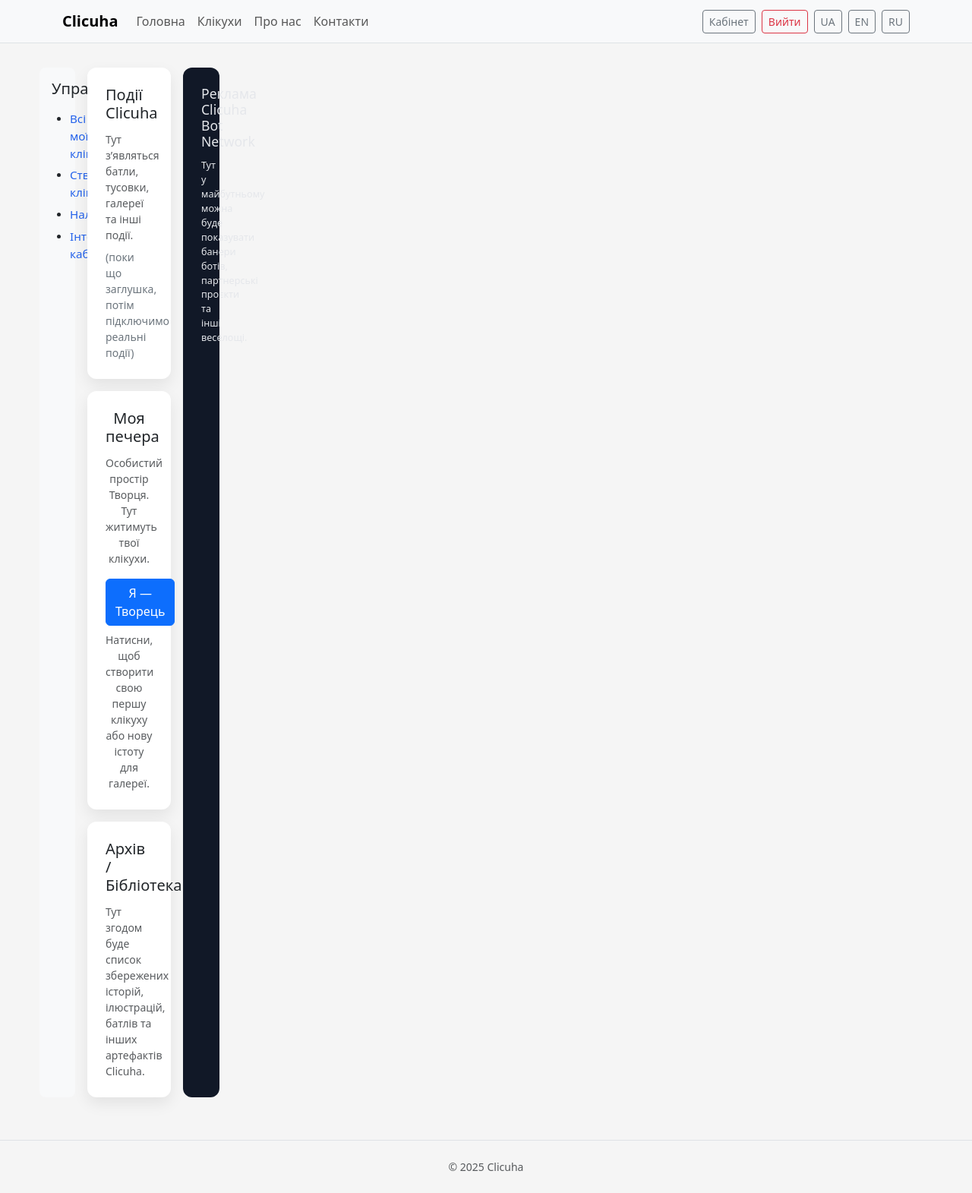
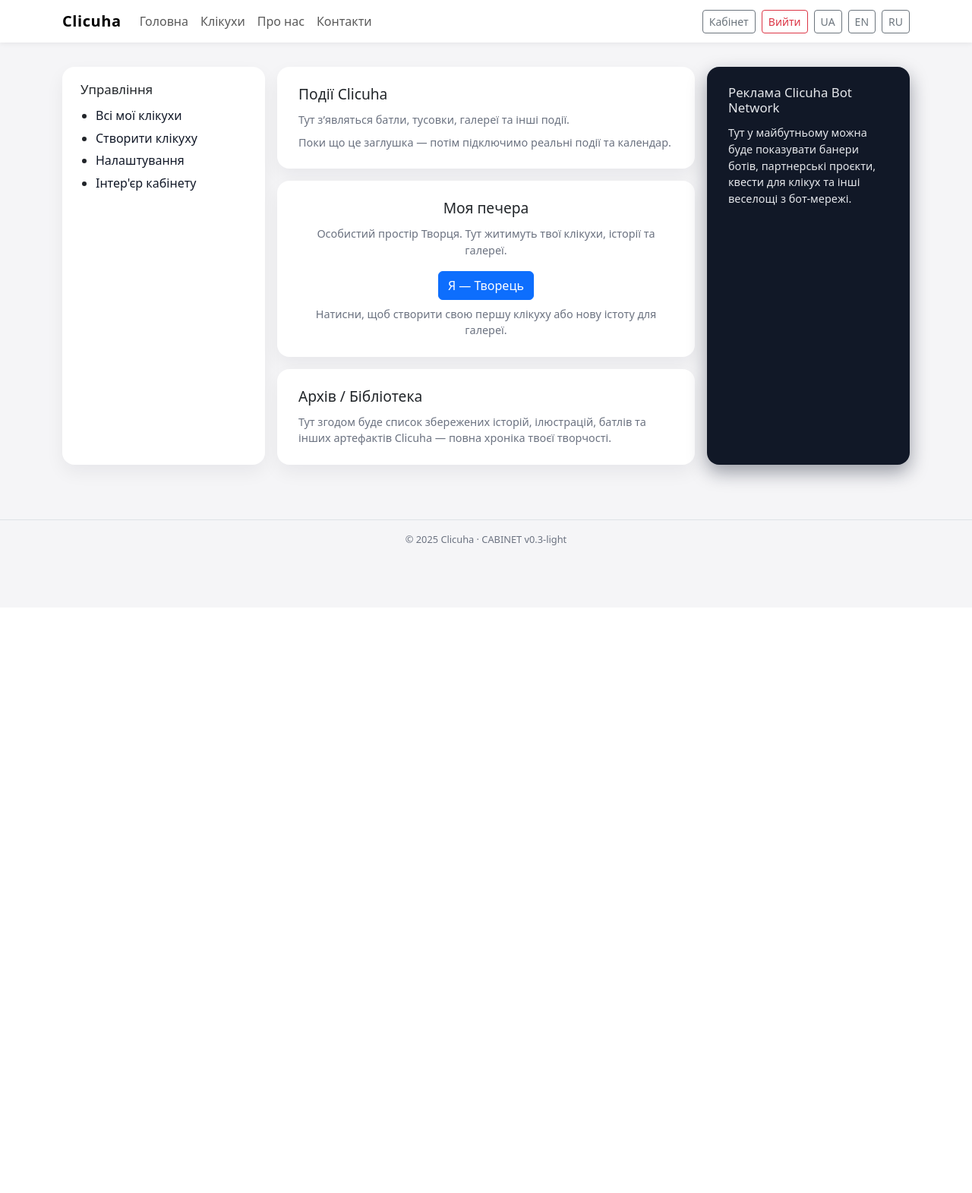
Before and after one commit to Clicuhac/clicuha, a PHP site: page /cabinet.php in a window 1280 px wide. Shown: the whole page at 76% size. After the commit the page ends 718 px from the top, so only its background shows below. Run offline with PHP 8.4, Linux system fonts and the light colour scheme; the visitor is signed in with stand-in values (Sample User, id 1).

Commit message:
Refactor cabinet.php for improved structure and styling

```diff
--- a/cabinet.php
+++ b/cabinet.php
@@ -1,10 +1,11 @@
 <?php
-// Увімкнути помилки (на проді потім можна вимкнути)
+// Кабінет автора — світла версія
+
 ini_set('display_errors', 1);
 ini_set('display_startup_errors', 1);
 error_reporting(E_ALL);
 
-// єдина домовлена форма підключення
+// Домовлена форма підключення конфігу
 require_once __DIR__ . '/config.php';
 
 if (session_status() === PHP_SESSION_NONE) {
@@ -17,8 +18,8 @@ if (empty($_SESSION['user_id'])) {
     exit;
 }
 
-// Тема інтер’єру кабінету (classic / cave / palace / vigvam ...)
-$userTheme = $_SESSION['cabinet_theme'] ?? 'classic';
+// Можемо колись підтягувати тему з БД, поки просто light
+$currentTheme = 'light';
 ?>
 <!DOCTYPE html>
 <html lang="uk">
@@ -29,71 +30,106 @@ $userTheme = $_SESSION['cabinet_theme'] ?? 'classic';
     <!-- Bootstrap -->
     <link href="https://cdn.jsdelivr.net/npm/bootstrap@5.3.3/dist/css/bootstrap.min.css" rel="stylesheet">
 
-    <!-- Базовий стиль кабінету -->
-    <link rel="stylesheet" href="assets/css/cabinet-base.css">
-
-    <!-- Тема інтер’єру (якщо є такий css) -->
-    <link rel="stylesheet" href="assets/css/themes/<?php echo htmlspecialchars($userTheme, ENT_QUOTES); ?>.css">
-
+    <!-- Локальні стилі кабінету (максимально ізольовані) -->
     <style>
-        /* Якщо немає своїх css – мінімальний запасний варіант */
-
-        body {
-            background: #f5f5f5;
+        body.cab-body {
+            background: #f5f5f7;
         }
 
-        .navbar-brand {
-            font-weight: 700;
+        .cab-navbar {
+            box-shadow: 0 2px 6px rgba(0,0,0,0.06);
+            background: #ffffff !important;
         }
 
-        main.cabinet-layout {
-            padding: 2rem 0;
+        .cab-navbar .navbar-brand {
+            font-weight: 700;
+            letter-spacing: 0.03em;
         }
 
-        .cabinet-sidebar {
-            min-height: 100%;
+        .cab-main {
+            padding: 2rem 0 3rem;
         }
 
-        .cabinet-sidebar ul {
-            list-style: disc;
-            padding-left: 1.5rem;
+        .cab-sidebar {
+            background: #ffffff;
+            border-radius: 1rem;
+            box-shadow: 0 10px 25px rgba(15,23,42,0.06);
+            padding: 1.25rem 1.5rem;
         }
 
-        .cabinet-sidebar a {
-            text-decoration: none;
+        .cab-sidebar h5 {
+            font-size: 1.05rem;
+            margin-bottom: 0.75rem;
         }
 
-        .cabinet-card {
+        .cab-sidebar ul {
+            list-style: disc;
+            padding-left: 1.25rem;
+            margin-bottom: 0;
+        }
+
+        .cab-sidebar li + li {
+            margin-top: 0.35rem;
+        }
+
+        .cab-sidebar a {
+            text-decoration: none;
+            color: #111827;
+        }
+
+        .cab-sidebar a:hover {
+            text-decoration: underline;
+        }
+
+        .cab-card {
             background: #ffffff;
-            border-radius: 0.75rem;
-            box-shadow: 0 8px 20px rgba(0,0,0,0.08);
-            padding: 1.5rem;
+            border-radius: 1rem;
+            box-shadow: 0 10px 25px rgba(15,23,42,0.06);
+            padding: 1.5rem 1.75rem;
             height: 100%;
         }
 
-        .cabinet-card h2 {
-            font-size: 1.25rem;
+        .cab-card h2 {
+            font-size: 1.2rem;
             margin-bottom: 0.75rem;
         }
 
-        .cabinet-ads {
+        .cab-card p {
+            font-size: 0.9rem;
+        }
+
+        .cab-card-muted {
+            color: #6b7280;
+        }
+
+        .cab-ads {
             background: #111827;
             color: #e5e7eb;
-            border-radius: 0.75rem;
-            padding: 1.5rem;
+            border-radius: 1rem;
+            box-shadow: 0 10px 25px rgba(15,23,42,0.4);
+            padding: 1.5rem 1.75rem;
             height: 100%;
         }
 
-        .cabinet-ads h3 {
-            font-size: 1.1rem;
+        .cab-ads h3 {
+            font-size: 1.05rem;
             margin-bottom: 0.75rem;
+        }
+
+        .cab-ads p {
+            font-size: 0.9rem;
+        }
+
+        .cab-footer {
+            font-size: 0.8rem;
+            color: #6b7280;
         }
     </style>
 </head>
-<body>
+<body class="cab-body">
 
-<!-- ПРОСТИЙ СТАРИЙ НАВБАР -->
-<nav class="navbar navbar-expand-lg navbar-light bg-light border-bottom">
+<!-- ПРОСТИЙ СВІТЛИЙ НАВБАР -->
+<nav class="navbar navbar-expand-lg navbar-light cab-navbar">
     <div class="container">
         <a class="navbar-brand" href="/">Clicuha</a>
 
@@ -114,7 +150,6 @@ $userTheme = $_SESSION['cabinet_theme'] ?? 'classic';
             <div class="d-flex align-items-center gap-2">
                 <a href="/cabinet.php" class="btn btn-outline-secondary btn-sm">Кабінет</a>
                 <a href="/logout.php" class="btn btn-outline-danger btn-sm">Вийти</a>
-                <!-- Мовні кнопки чисто для вигляду, логіку потім -->
                 <a href="?lang=ua" class="btn btn-sm btn-outline-secondary">UA</a>
                 <a href="?lang=en" class="btn btn-sm btn-outline-secondary">EN</a>
                 <a href="?lang=ru" class="btn btn-sm btn-outline-secondary">RU</a>
@@ -123,17 +158,16 @@ $userTheme = $_SESSION['cabinet_theme'] ?? 'classic';
     </div>
 </nav>
 
-<main class="cabinet-layout">
+<main class="cab-main">
     <div class="container">
         <div class="row g-3">
 
             <!-- ЛІВА КОЛОНКА: УПРАВЛІННЯ -->
             <div class="col-12 col-md-3">
-                <aside class="cabinet-sidebar bg-light rounded-3 p-3 h-100">
-                    <h5 class="mb-3">Управління</h5>
-                    <ul class="small">
+                <aside class="cab-sidebar h-100">
+                    <h5>Управління</h5>
+                    <ul>
                         <li><a href="my_nicknames.php">Всі мої клікухи</a></li>
-                        <!-- Ось тут наша зникла опція -->
                         <li><a href="add_bootstrap.php">Створити клікуху</a></li>
                         <li><a href="settings.php">Налаштування</a></li>
                         <li><a href="theme.php">Інтер'єр кабінету</a></li>
@@ -141,47 +175,47 @@ $userTheme = $_SESSION['cabinet_theme'] ?? 'classic';
                 </aside>
             </div>
 
-            <!-- СЕРЕДНЯ ЗОНА: КАРТКИ -->
+            <!-- СЕРЕДНЯ КОЛОНКА: ПОДІЇ + ПЕЧЕРА + АРХІВ -->
             <div class="col-12 col-md-6">
                 <div class="row g-3">
 
-                    <!-- Події -->
+                    <!-- Події Clicuha -->
                     <div class="col-12">
-                        <section class="cabinet-card">
+                        <section class="cab-card">
                             <h2>Події Clicuha</h2>
-                            <p class="small text-muted mb-2">
+                            <p class="cab-card-muted mb-2">
                                 Тут з’являться батли, тусовки, галереї та інші події.
                             </p>
-                            <p class="mb-0 small text-secondary">
-                                (поки що заглушка, потім підключимо реальні події)
+                            <p class="mb-0 cab-card-muted">
+                                Поки що це заглушка — потім підключимо реальні події та календар.
                             </p>
                         </section>
                     </div>
 
                     <!-- Моя печера -->
                     <div class="col-12">
-                        <section class="cabinet-card text-center">
+                        <section class="cab-card text-center">
                             <h2>Моя печера</h2>
-                            <p class="small text-muted">
-                                Особистий простір Творця. Тут житимуть твої клікухи.
+                            <p class="cab-card-muted">
+                                Особистий простір Творця. Тут житимуть твої клікухи, історії та галереї.
                             </p>
                             <a href="add_bootstrap.php" class="btn btn-primary">
                                 Я — Творець
                             </a>
-                            <p class="small text-muted mt-2 mb-0">
+                            <p class="cab-card-muted mt-2 mb-0">
                                 Натисни, щоб створити свою першу клікуху
                                 або нову істоту для галереї.
                             </p>
                         </section>
                     </div>
 
-                    <!-- Архів / бібліотека -->
+                    <!-- Архів / Бібліотека -->
                     <div class="col-12">
-                        <section class="cabinet-card">
+                        <section class="cab-card">
                             <h2>Архів / Бібліотека</h2>
-                            <p class="small text-muted mb-0">
-                                Тут згодом буде список збережених історій, ілюстрацій,
-                                батлів та інших артефактів Clicuha.
+                            <p class="cab-card-muted mb-0">
+                                Тут згодом буде список збережених історій, ілюстрацій, батлів
+                                та інших артефактів Clicuha — повна хроніка твоєї творчості.
                             </p>
                         </section>
                     </div>
@@ -191,12 +225,13 @@ $userTheme = $_SESSION['cabinet_theme'] ?? 'classic';
 
             <!-- ПРАВА КОЛОНКА: РЕКЛАМА / BOT NETWORK -->
             <div class="col-12 col-md-3">
-                <aside class="cabinet-ads d-flex flex-column justify-content-between">
+                <aside class="cab-ads d-flex flex-column justify-content-between">
                     <div>
                         <h3>Реклама Clicuha Bot Network</h3>
-                        <p class="small mb-0">
+                        <p class="mb-0">
                             Тут у майбутньому можна буде показувати банери ботів,
-                            партнерські проєкти та інші веселощі.
+                            партнерські проєкти, квести для клікух
+                            та інші веселощі з бот-мережі.
                         </p>
                     </div>
                 </aside>
@@ -206,15 +241,15 @@ $userTheme = $_SESSION['cabinet_theme'] ?? 'classic';
     </div>
 </main>
 
-<footer class="border-top py-4 mt-4">
-    <div class="container text-center small text-muted">
-        © <span id="y"></span> Clicuha
+<footer class="cab-footer border-top py-3 mt-4">
+    <div class="container text-center">
+        © <span id="cab-year"></span> Clicuha · CABINET v0.3-light
     </div>
 </footer>
 
 <script src="https://cdn.jsdelivr.net/npm/bootstrap@5.3.3/dist/js/bootstrap.bundle.min.js"></script>
 <script>
-    document.getElementById('y').textContent = new Date().getFullYear();
+    document.getElementById('cab-year').textContent = new Date().getFullYear();
 </script>
 </body>
 </html>
```
